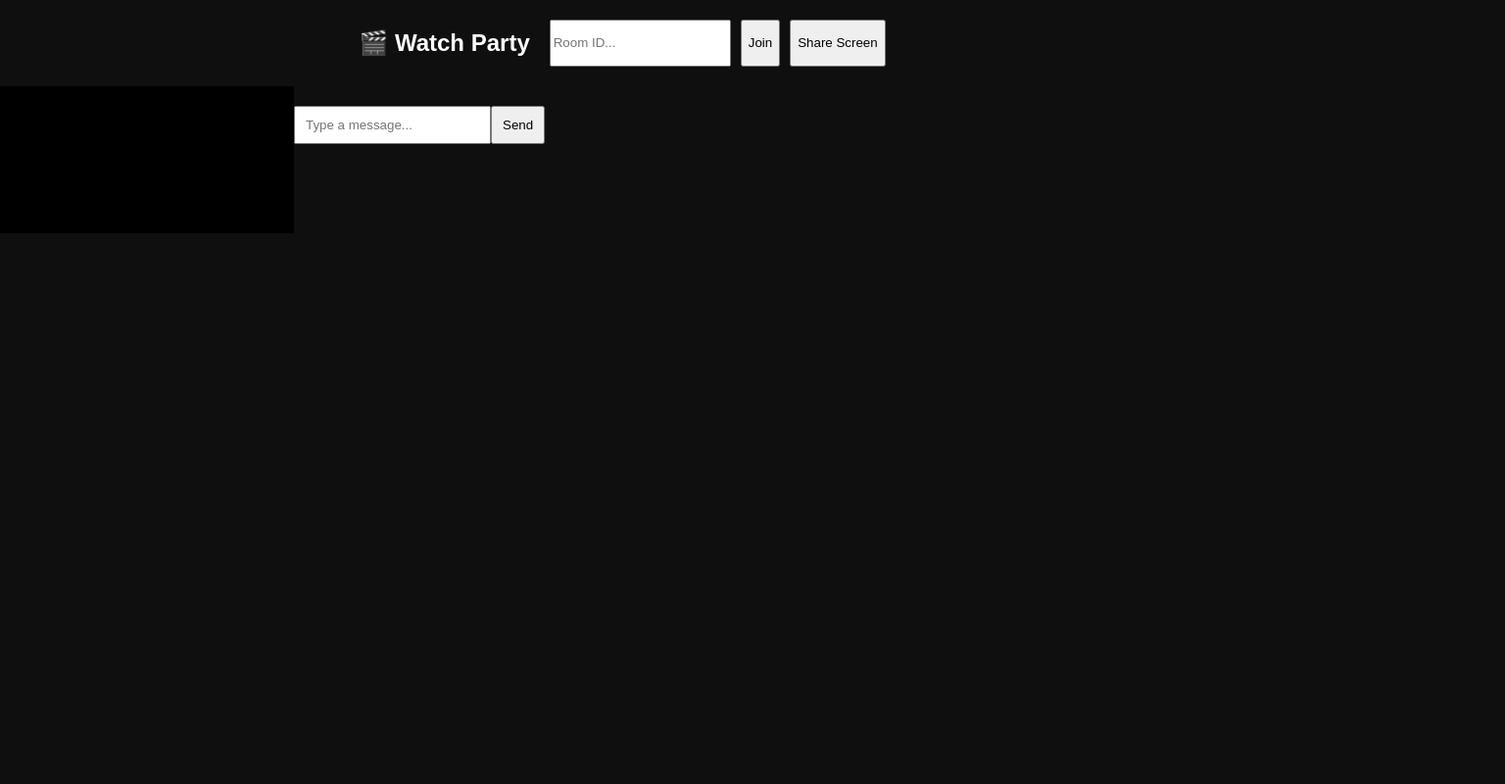
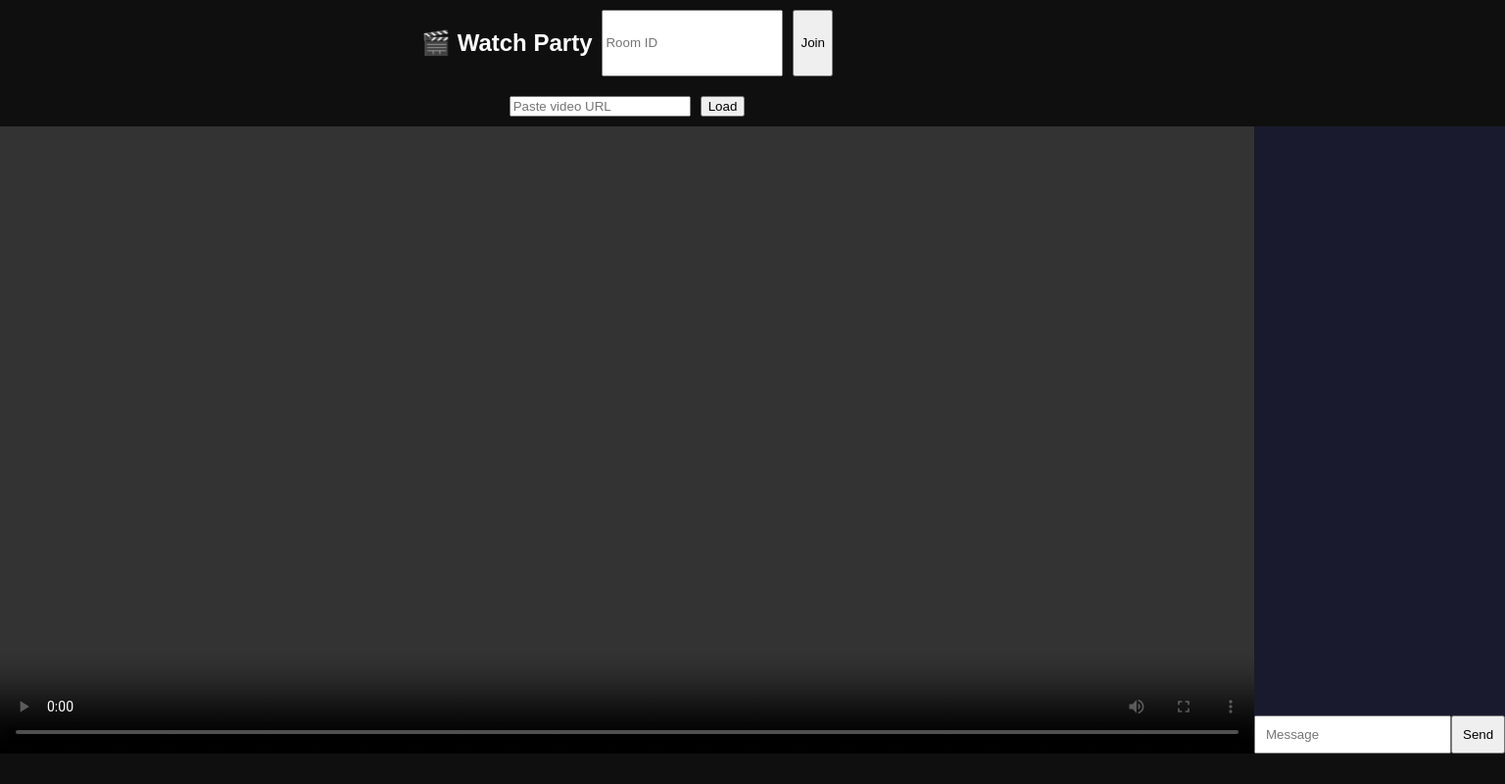
Before and after one commit to Akshitdwvdi20/gfdgg, a website: page public/index.html in a window 1280 px wide. Shown: the whole page at 98% size, 1536 px wide, since content can reach past the window. Drawn offline with nearby package versions, Linux system fonts and the light colour scheme; no server answers.

Commit message:
Refactor HTML structure and update placeholders

```diff
--- a/public/index.html
+++ b/public/index.html
@@ -8,34 +8,27 @@
 
 <div class="app">
 
-  <!-- HEADER -->
   <div class="header">
     <h2>🎬 Watch Party</h2>
-    <div class="controls">
-      <input id="roomInput" placeholder="Room ID..." />
-      <button onclick="joinRoom()">Join</button>
-      <button class="share" onclick="startShare()">Share Screen</button>
-    </div>
+    <input id="roomInput" placeholder="Room ID">
+    <button onclick="joinRoom()">Join</button>
   </div>
 
-  <!-- MAIN -->
+  <div class="controls">
+    <input id="videoURL" placeholder="Paste video URL">
+    <button onclick="loadVideo()">Load</button>
+  </div>
+
   <div class="main">
+    <video id="video" controls></video>
 
-    <!-- VIDEO -->
-    <div class="video-container">
-      <video id="video" autoplay playsinline></video>
-    </div>
-
-    <!-- CHAT -->
-    <div class="chat-container">
+    <div class="chat">
       <div id="messages"></div>
-
       <div class="chat-input">
-        <input id="msg" placeholder="Type a message..." />
+        <input id="msg" placeholder="Message">
         <button onclick="sendMsg()">Send</button>
       </div>
     </div>
-
   </div>
 
 </div>
```
